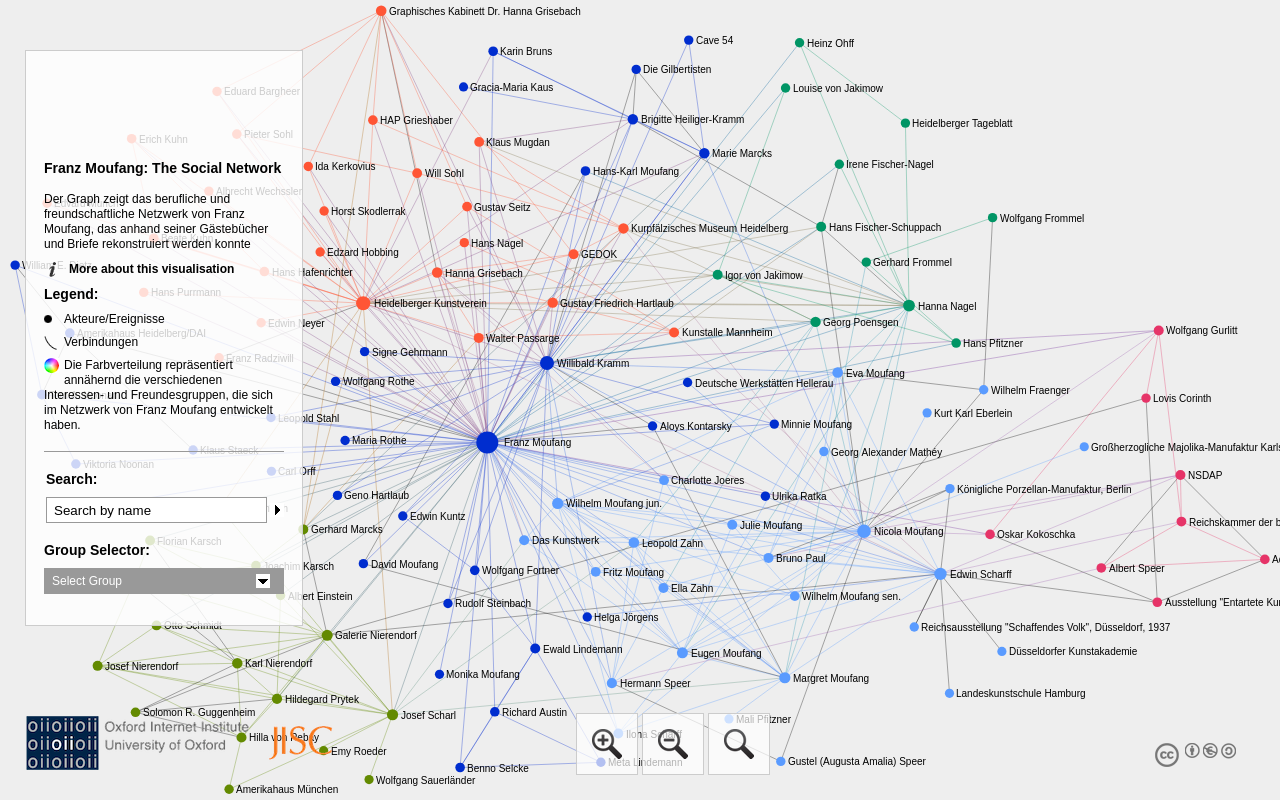
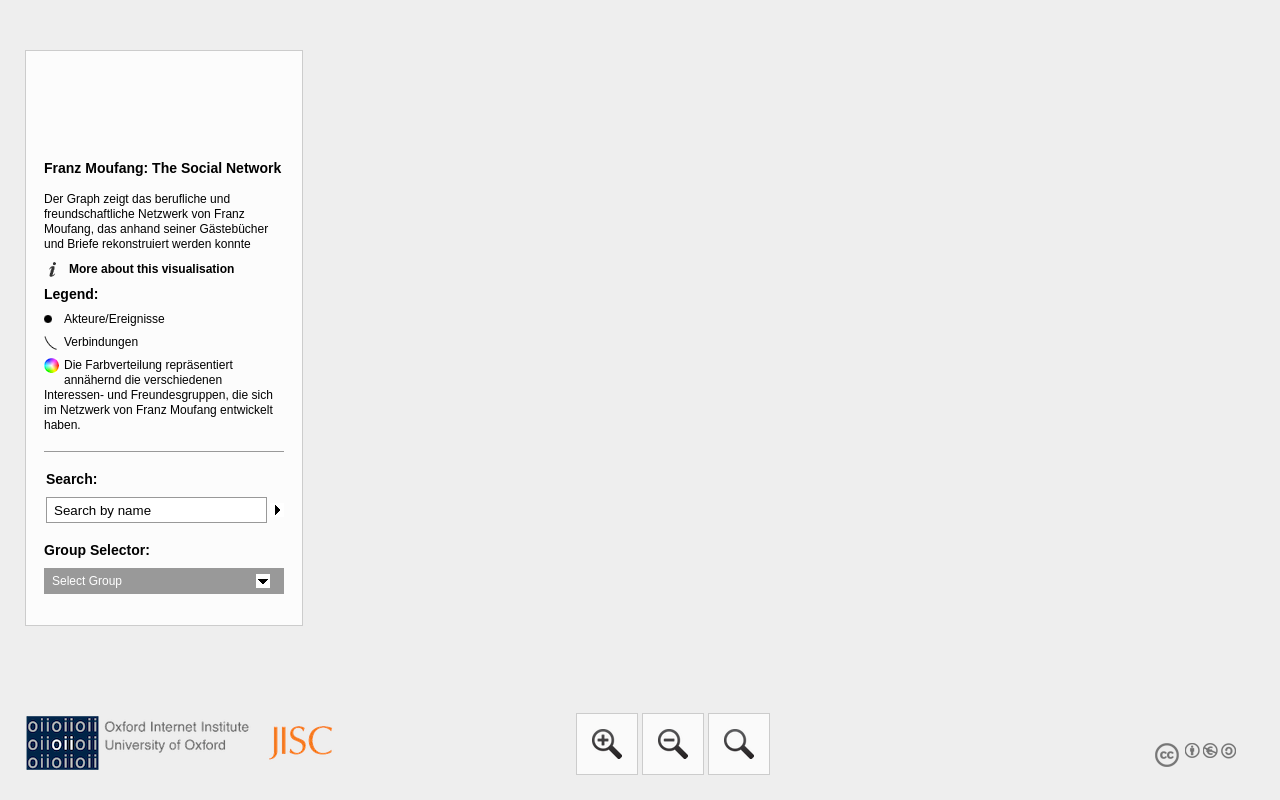
Before and after one commit to kvllo/moufang-5, a plain HTML site: page network/index.html in a window 1280 px wide. Drawn offline with Linux system fonts and the light colour scheme.

Commit message:
Update index.html

```diff
--- a/network/index.html
+++ b/network/index.html
@@ -11,7 +11,7 @@
 
 <!--[if IE]><script type="text/javascript" src="js/excanvas.js"></script><![endif]--> <!-- js/default.js -->
   <script src="js/jquery/jquery.min.js" type="text/javascript"></script>
-  <script src="js/sigma/sigma.min.js" type="text/javascript" language="javascript"></script>
+  <!-- <script src="js/sigma/sigma.min.js" type="text/javascript" language="javascript"></script> -->
     <script src="js/sigma/sigma.parseJson.js" type="text/javascript" language="javascript"></script>
   <script src="js/fancybox/jquery.fancybox.pack.js" type="text/javascript" language="javascript"></script>
   <script src="js/main.js" type="text/javascript" language="javascript"></script>
```
